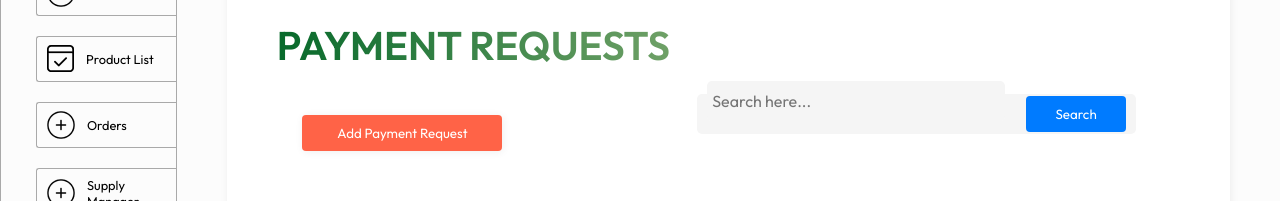
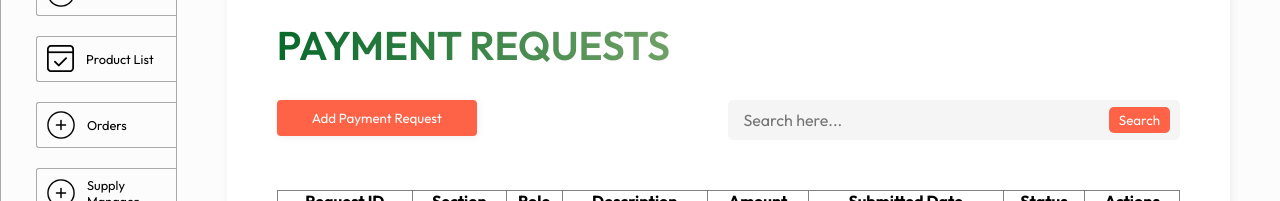
Before and after one commit to Eshan-Nayanapriya/Spices-manage-system-web-app, a React (Vite) app in the folder admin/: page /paymentRequests in a window 1280 px wide. Shown: the part 149-350 px from the top of the page. Built offline with nearby package versions, Linux system fonts and the light colour scheme; no server answers.

Commit message:
payment update

```diff
--- a/admin/src/pages/PaidPayments/PaidPayments.css
+++ b/admin/src/pages/PaidPayments/PaidPayments.css
@@ -62,6 +62,7 @@
 
 
   .head-line {
+    margin-left: -100px;
     display: flex; /* Enable flexbox layout */
     justify-content: space-between; /* Align items horizontally */
   }
@@ -91,7 +92,7 @@
   /*******************************************/
 
 
-  .search-bar {
+  .search-barpb {
     background-color: #f5f5f5; /* Light gray background */ /* Gray border */
     border-radius: 5px; /* Rounded corners */
     display: flex; /* Allow for inline styling of button and input */
@@ -103,7 +104,7 @@
     margin-top: 30px;
   }
 
-  .search-bar input[type='text'] {
+  .search-barpb input[type='text'] {
     margin-bottom: 30px;
     border: none; /* Remove default input border */
     outline: none; /* Remove default focus outline */
@@ -184,7 +185,7 @@
 
   }
 
-  .search-bar{
+  .search-barpb{
     margin-left: 00px;
   }
 
--- a/admin/src/pages/PaidPayments/PaidPayments.jsx
+++ b/admin/src/pages/PaidPayments/PaidPayments.jsx
@@ -87,8 +87,8 @@ const PaidPayments = () => {
 
       <div className="head-line">
 
-      <div className="search-bar">
-      <input className='search-bar'   type='text' name='search' value={searchTerm} onChange={handleChange}  autoComplete="off" placeholder='Search here...'/>
+      <div className="search-barpb">
+      <input className='search-barpb'   type='text' name='search' value={searchTerm} onChange={handleChange}  autoComplete="off" placeholder='Search here...'/>
       <button className='search-btn'onClick={handleSearch} > Search </button>
       </div>
 
--- a/admin/src/pages/PaymentRequests/PaymentRequests.css
+++ b/admin/src/pages/PaymentRequests/PaymentRequests.css
@@ -11,7 +11,7 @@
 
 
 
-.head-line {
+.payment-request-head-line {
   display: flex; /* Enable flexbox layout */
   justify-content: space-between; /* Align items horizontally */
 }
@@ -41,7 +41,7 @@
 /*******************************************/
 
 
-.search-bar {
+.search-barbbbb {
   background-color: #f5f5f5; /* Light gray background */ /* Gray border */
   border-radius: 5px; /* Rounded corners */
   display: flex; /* Allow for inline styling of button and input */
@@ -53,7 +53,7 @@
   margin-top: 30px;
 }
 
-.search-bar input[type='text'] {
+.search-barbbbb input[type='text'] {
   margin-bottom: 30px;
   border: none; /* Remove default input border */
   outline: none; /* Remove default focus outline */
@@ -62,7 +62,7 @@
   width: 100%; /* Stretch input to fill search bar width */
 }
 
-.search-btn {
+.search-btnbbbb {
   background-color: tomato; /* Orange background color */
   color: white; /* White text color */
   border: none; /* Remove default button border */
@@ -71,7 +71,7 @@
   padding: 5px 10px; /* Add padding to button */
 }
 
-.search-btn:hover {
+.search-btnbbbb:hover {
   background-color: #d95b43; /* Darker orange on hover */
 }
 
@@ -141,7 +141,7 @@ td{
 
 }
 
-.search-bar{
+.search-barbbbb{
   margin-left: 00px;
 }
 
--- a/admin/src/pages/PaymentRequests/PaymentRequests.jsx
+++ b/admin/src/pages/PaymentRequests/PaymentRequests.jsx
@@ -1,12 +1,12 @@
 import React from 'react'
 import './PaymentRequests.css'
 import { Link, useNavigate } from "react-router-dom";
-import  { useState, useEffect, useRef } from "react";
+import { useState, useEffect, useRef } from "react";
 import axios from 'axios';
 import toast from 'react-hot-toast';
 import { useReactToPrint } from "react-to-print";
 
-function PaymentRequest(){
+function PaymentRequest() {
 
   const navigate = useNavigate();
 
@@ -17,7 +17,7 @@ function PaymentRequest(){
   useEffect(() => {
     axios.get('http://localhost:4000/api/paymentRequest/list')  //display details
       .then(response => {
-          console.log(".................",response)
+        console.log(".................", response)
         setRequest(response.data);
         setDisplayedRequest(response.data);
       })
@@ -38,13 +38,14 @@ const deleteHandler = (id) => {
     const confirmDelete = window.confirm("Please Confirm Delete ?");  //delete function
     if (confirmDelete) {
       axios.delete(`http://localhost:4000/api/paymentRequest/list/${id}`)
-          .then(res=> {
+        .then(res => {
           console.log(res);
           setRequest(prevRequests => prevRequests.filter(item => item._id !== id));
           setDisplayedRequest(prevDisplayedRequests => prevDisplayedRequests.filter(item => item._id !== id));
-            console.log('Item deleted successfully');})
-            .then(() =>toast.success(`Request Deleted`,{position:"bottom-center"}))
-          .then(() =>navigate("/paymentRequests"))
+          console.log('Item deleted successfully');
+        })
+        .then(() => toast.success(`Request Deleted`, { position: "bottom-center" }))
+        .then(() => navigate("/paymentRequests"))
         .catch(err => console.log(err))
     }
   }
@@ -60,7 +61,7 @@ const handleSearch = () => {
     setDisplayedRequest(filteredReports);
 
     if (!filteredReports.length) {
-    toast.error('No results found for your search.', { position: "bottom-center"}); // Display message for empty results
+      toast.error('No results found for your search.', { position: "bottom-center" }); // Display message for empty results
     }
 
   }
@@ -79,18 +80,18 @@ const handleChange = (e) => {
     <div className='payment-request-table'>
       <h1>PAYMENT REQUESTS</h1>
 
-      <div className="head-line">
+      <div className="payment-request-head-line">
         <Link to={"/AddPaymentRequest"}>
           <button className='addbutton'>Add Payment Request</button>
         </Link>
 
-      <div className="search-bar">
-      <input className='search-bar' value={searchTerm} onChange={handleChange} type='text' name='search'  autoComplete="off" placeholder='Search here...'/>
-      <button className='search-btn' onClick={handleSearch} > Search </button>
+        <div className="search-barbbbb">
+          <input className='search-barbbbb' value={searchTerm} onChange={handleChange} type='text' name='search' autoComplete="off" placeholder='Search here...' />
+          <button className='search-btnbbbb' onClick={handleSearch} > Search </button>
         </div>
 
       </div>
-      <div  ref={ComponentsRef} className="print1">
+      <div ref={ComponentsRef} className="print1">
         <br />
         <table border={1} cellPadding={10} cellSpacing={0}>
           <thead>
@@ -133,7 +134,7 @@ const handleChange = (e) => {
         </table>
       </div>
       <button onClick={handlePrint} className='rpt-btn'>Download Report</button>
-      <Link to={"/PaidPayments"}><button  style={{ marginLeft: "20px" }} className='rpt-btn'>Paid Payments</button></Link>
+      <Link to={"/PaidPayments"}><button style={{ marginLeft: "20px" }} className='rpt-btn'>Paid Payments</button></Link>
     </div>
 
   );
--- a/admin/src/pages/employeeManagement/emp.css
+++ b/admin/src/pages/employeeManagement/emp.css
@@ -37,7 +37,7 @@
     border: 1px solid #ccc;
   }
 
-  .search-btn {
+  .search-btn1 {
     padding: 10px 20px;
     border-radius: 4px;
     background-color: #007bff;
```
Lines whose indentation alone changed are shown as unchanged.
